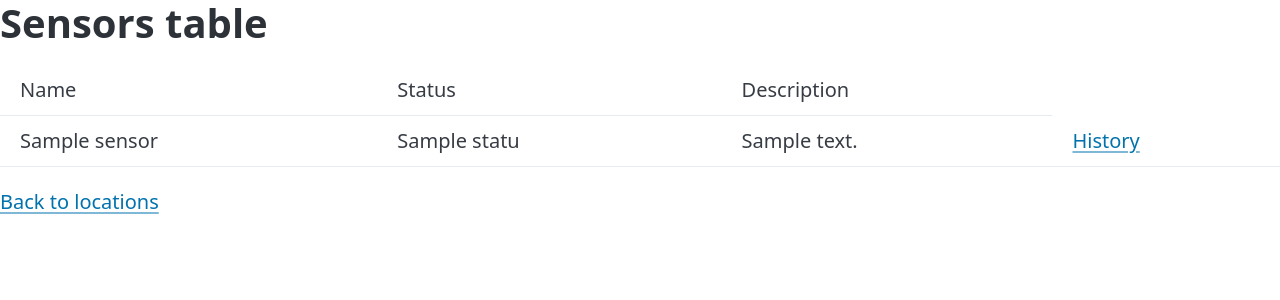
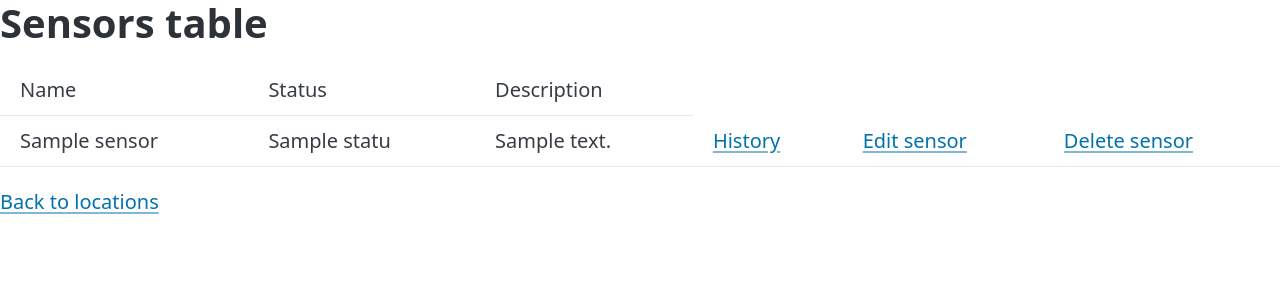
Before and after one commit to Shelter-404/SensorLogger, a Django app: page /sensors/1 in a window 1280 px wide. Shown: the top 300 px of the page. Run offline with Django 5.2, Linux system fonts and the light colour scheme; a user stored in the database is signed in; tables that the repository leaves empty hold one stand-in row (values such as "Sample post"); some libraries are stand-ins or nearby versions.

Commit message:
add delete view

```diff
--- a/sensor_logger/urls.py
+++ b/sensor_logger/urls.py
@@ -46,4 +46,6 @@ urlpatterns = [
     path('add/sensor', views.SensorAddView.as_view(), name='add_sensor'),
     path('edit/location/<int:pk>', views.LocationUpdateView.as_view(), name='edit_location'),
     path('edit/controller/<int:pk>', views.ControllerUpdateView.as_view(), name='edit_controller'),
+    path('edit/sensor/<int:pk>', views.SensorUpdateView.as_view(), name='edit_sensor'),
+    path('delete/sensor/<int:pk>', views.CustomSensorDeleteView.as_view(), name='delete_sensor'),
 ]
--- a/viewer/forms.py
+++ b/viewer/forms.py
@@ -63,7 +63,7 @@ class ControllerCreateForm(ModelForm):
         self.fields["location"].queryset = Location.objects.exclude(status__name="Deleted")
         self.fields["status"].queryset = Status.objects.exclude(name="Deleted")
 
-class SensorCreateForm(ModelForm):
+class SensorForm(ModelForm):
     class Meta:
         model = Sensor
         fields = '__all__'
--- a/viewer/templates/sensors.html
+++ b/viewer/templates/sensors.html
@@ -14,7 +14,8 @@
         <td>{{ sensor.status }}</td>
         <td>{{ sensor.description }}</td>
         <td><a href="{% url 'data' sensor.id %}">History</a></td>
-<!--        <td><a href="{% url 'edit_location' sensor.pk %}">Edit sensor</a></td>-->
+       <td><a href="{% url 'edit_sensor' sensor.pk %}">Edit sensor</a></td>
+       <td><a href="{% url 'delete_sensor' sensor.pk %}">Delete sensor</a></td>
     </tr>
     {% endfor %}
 </table>
--- a/viewer/views.py
+++ b/viewer/views.py
@@ -1,7 +1,8 @@
 from django.shortcuts import render
 from django.views import View
 from django.views.generic import CreateView, ListView, UpdateView, DeleteView
-from .forms import SignUpForm, ControllerCreateForm, SensorCreateForm, LocationForm
+from django.http import HttpResponseRedirect
+from .forms import SignUpForm, ControllerCreateForm, SensorForm, LocationForm
 from .models import Location, Status, Sensor, Controller, ControllerData
 from django.urls import reverse_lazy
 from django.contrib.auth.mixins import LoginRequiredMixin
@@ -57,7 +58,7 @@ class ControllerAddView(LoginRequiredMixin, CreateView):
 class SensorAddView(LoginRequiredMixin, CreateView):
     model = Sensor
     template_name = "form.html"
-    form_class = SensorCreateForm
+    form_class = SensorForm
     success_url = reverse_lazy("manage")
     #permission_required = "viewer.add_controller"
 
@@ -68,7 +69,9 @@ class SensorView(LoginRequiredMixin, ListView):
 
     def get_queryset(self):
         location_id = self.kwargs['location_id']
-        return Sensor.objects.filter(controller__location=location_id)
+        sensors_for_location = Sensor.objects.filter(controller__location=location_id)
+        return sensors_for_location.exclude(status__name='Deleted')
+
 
 class DataView(LoginRequiredMixin, ListView):
     template_name = "data_list.html"
@@ -99,8 +102,22 @@ class ControllerUpdateView(LoginRequiredMixin, UpdateView):
     form_class = ControllerCreateForm
     success_url = reverse_lazy('manage')
 
-# class SensorUpdateView(LoginRequiredMixin, UpdateView):
-#     template_name = 'form.html'
-#     model = Sensor
-#     fields = ['name', 'description']
-#     success_url = reverse_lazy('manage')
+class SensorUpdateView(LoginRequiredMixin, UpdateView):
+    template_name = 'form.html'
+    model = Sensor
+    form_class = SensorForm
+    success_url = reverse_lazy('manage')
+
+
+
+class CustomSensorDeleteView(LoginRequiredMixin, DeleteView):
+    model = Sensor
+    success_url ="/"
+    template_name = "confirm_delete.html"
+
+    def form_valid(self, form, **kwargs):
+        sensor_id = self.kwargs['pk']
+        object_for_delete = Sensor.objects.filter(id=sensor_id)
+        delete_status = Status.objects.get(name="Deleted")
+        object_for_delete.update(status=delete_status)
+        return HttpResponseRedirect(self.success_url)
```
Also changed, not shown: viewer/templates/confirm_delete.html (added, +15 -0 lines).
